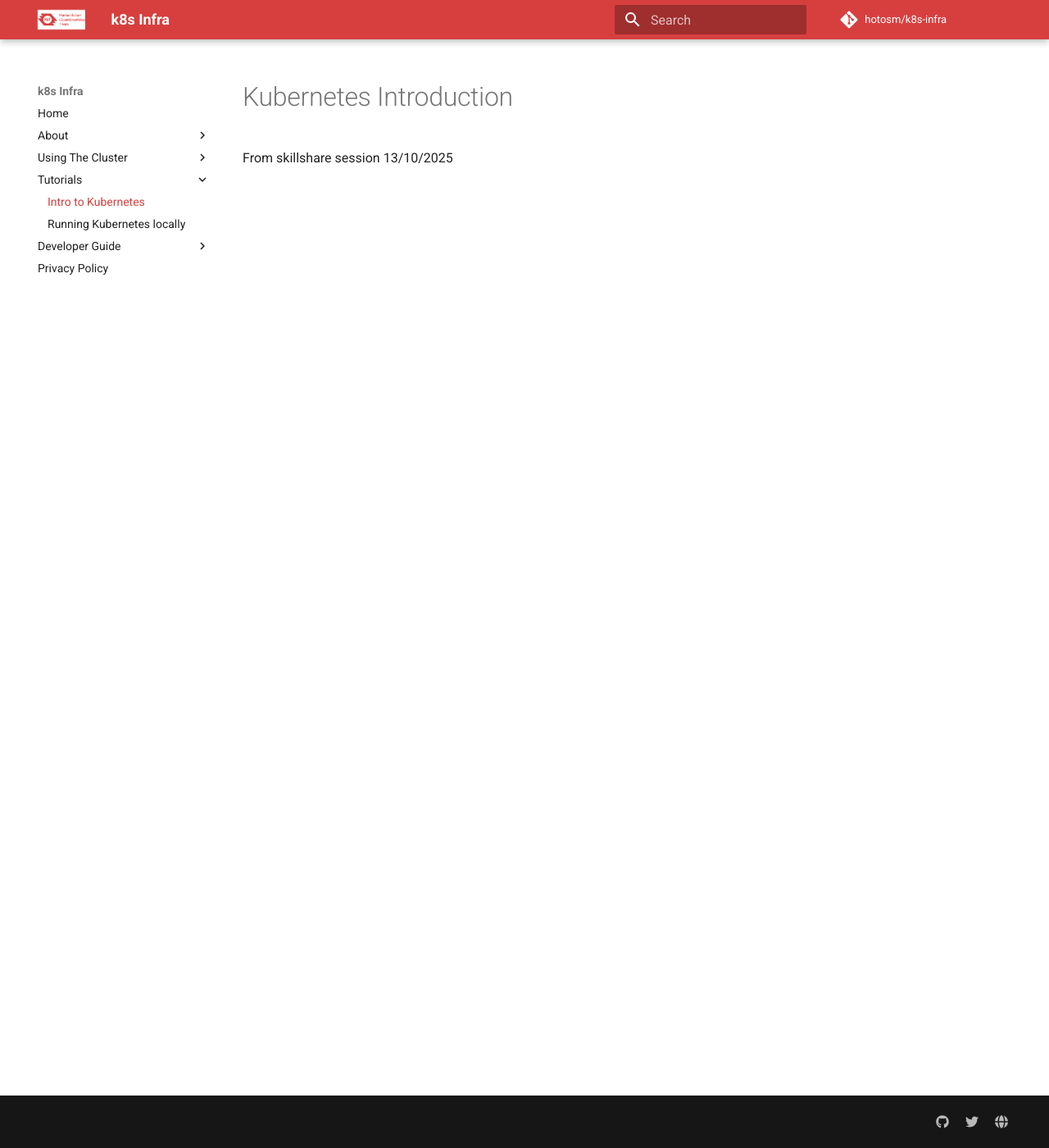
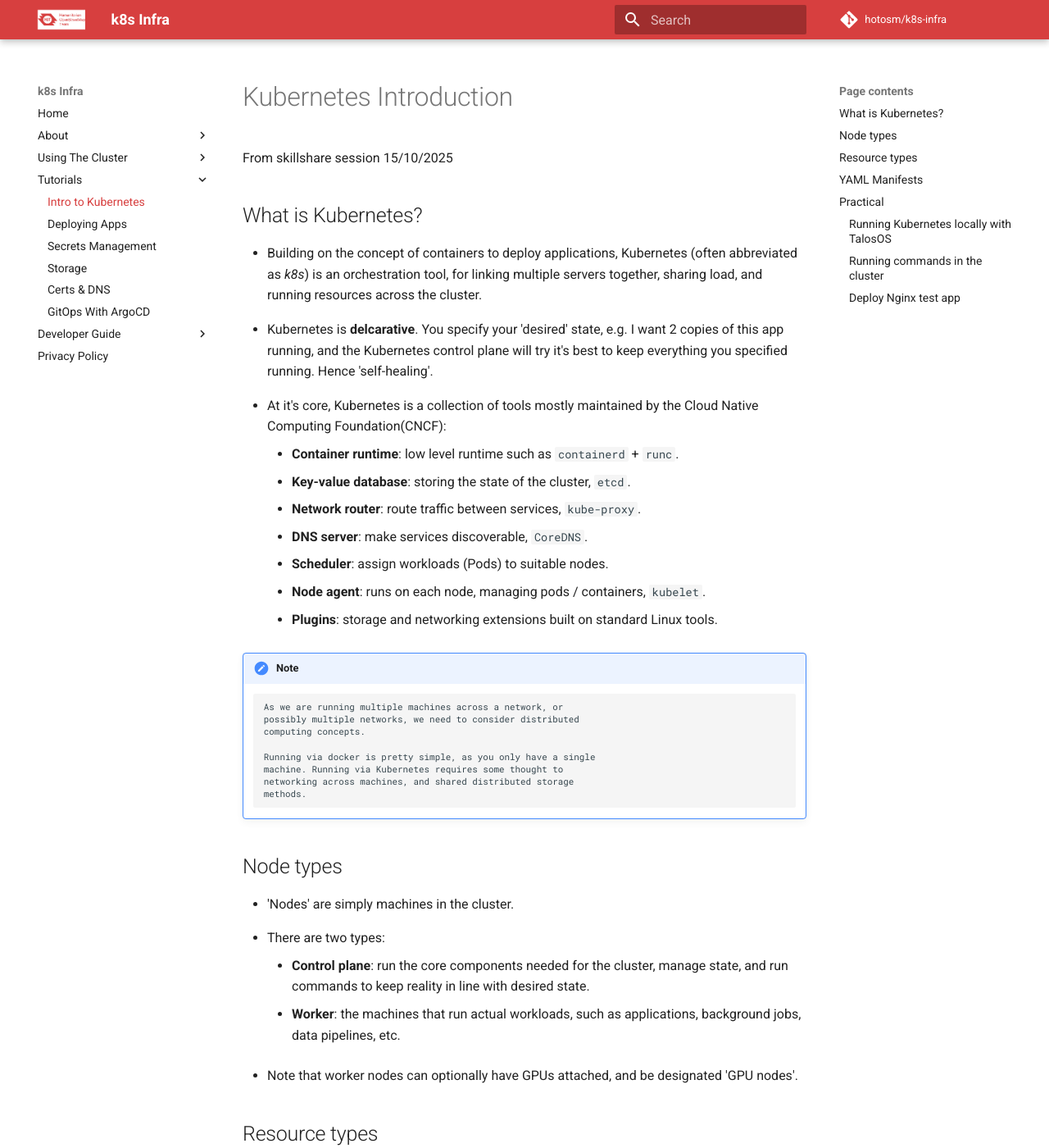
Before and after one commit to hotosm/k8s-infra, an MkDocs documentation site: the page built from docs/tutorial/k8s-intro.md, in a window 1280 px wide and 1400 px high. Shown: the whole window at 82% size. Built offline with MkDocs 1.6.1 and Material for MkDocs 9.7.7, drawn with Linux system fonts in a browser that asks for light colours; comment, search, counter and statistics services are not loaded; some of the changed text lies outside the part shown.

Commit message:
docs: start kubernetes tutorial session docs

````diff
--- a/docs/tutorial/k8s-intro.md
+++ b/docs/tutorial/k8s-intro.md
@@ -1,3 +1,166 @@
 # Kubernetes Introduction
 
-From skillshare session 13/10/2025
+From skillshare session 15/10/2025
+
+## What is Kubernetes?
+
+- Building on the concept of containers to deploy applications,
+  Kubernetes (often abbreviated as *k8s*) is an orchestration tool,
+  for linking multiple servers together, sharing load, and running
+  resources across the cluster.
+
+- Kubernetes is **delcarative**. You specify your 'desired'
+  state, e.g. I want 2 copies of this app running, and
+  the Kubernetes control plane will try it's best to keep
+  everything you specified running. Hence 'self-healing'.
+
+- At it's core, Kubernetes is a collection of tools mostly maintained
+  by the Cloud Native Computing Foundation(CNCF):
+  - **Container runtime**: low level runtime such as `containerd` + `runc`.
+  - **Key-value database**: storing the state of the cluster, `etcd`.
+  - **Network router**: route traffic between services, `kube-proxy`.
+  - **DNS server**: make services discoverable, `CoreDNS`.
+  - **Scheduler**: assign workloads (Pods) to suitable nodes.
+  - **Node agent**: runs on each node, managing pods / containers, `kubelet`.
+  - **Plugins**: storage and networking extensions built on standard
+    Linux tools.
+
+!!! note
+
+        As we are running multiple machines across a network, or
+        possibly multiple networks, we need to consider distributed
+        computing concepts.
+
+        Running via docker is pretty simple, as you only have a single
+        machine. Running via Kubernetes requires some thought to
+        networking across machines, and shared distributed storage
+        methods.
+
+## Node types
+
+- 'Nodes' are simply machines in the cluster.
+
+- There are two types:
+  - **Control plane**: run the core components needed for the cluster,
+    manage state, and run commands to keep reality in line with
+    desired state.
+  - **Worker**: the machines that run actual workloads, such as
+    applications, background jobs, data pipelines, etc.
+
+- Note that worker nodes can optionally have GPUs attached, and be
+  designated 'GPU nodes'.
+
+## Resource types
+
+- There are too many to list here, but the key ones you need are:
+  - **Pods**: essentially a wrapper around a container (± initContainer).
+  - **Deployment**: defines how many copies of a pod should run across nodes.
+  - **RepicaSet**: like a deployment, but runs exactly one pod for each
+    node in cluster.
+  - **Service**: provides a network endpoint and load balancing for pods.
+  - **Ingress**: exposes HTTP/HTTPS applications externally, often using
+    domain names and TLS certificates.
+  - **ConfigMap / Secret**: define configuration or credentials for apps.
+  - **Namespace**: a separated group of resources, for better organisation /
+    isolation (for example, group all pods that make up a single app).
+
+## YAML Manifests
+
+- Each resource in Kubernetes can be defined as a YAML.
+
+- An example deployment for two Nginx pod replicas:
+
+```yaml
+apiVersion: apps/v1
+kind: Deployment
+metadata:
+  name: nginx-deployment
+  labels:
+    app: nginx
+spec:
+  replicas: 2                     # desired number of Pod replicas
+  selector:
+    matchLabels:
+      app: nginx                  # label used to match Pods
+  template:
+    metadata:
+      labels:
+        app: nginx                # applied to the Pods themselves
+    spec:
+      containers:
+        - name: nginx
+          image: nginx:1.27-alpine
+          ports:
+            - containerPort: 80   # port exposed by the container
+          securityContext:
+            allowPrivilegeEscalation: false
+            capabilities:
+              drop: ["ALL"]
+            runAsNonRoot: true
+            seccompProfile:
+              type: RuntimeDefault
+```
+
+## Practical
+
+### Running Kubernetes locally with TalosOS
+
+1. Install Docker.
+2. Install TalosCTL: `curl -sL https://talos.dev/install | sh`.
+3. Create a local cluster: `talosctl cluster create`.
+4. Wait a minute, then run workloads with `kubectl`.
+5. Destroy the cluster `talosctl cluster destroy`.
+
+### Running commands in the cluster
+
+Either install tools manually, or use my helper image:
+
+```bash
+# Set alias, place in ~/.bashrc if you prefer
+alias aws-shell='docker run --rm -it --name aws-cli -v $HOME:/root -v /var/run/docker.sock:/var/run/docker.sock --workdir /root --network host ghcr.io/spwoodcock/awscli-kubectl:latest'
+
+aws-shell
+
+# Connect to cluster
+kcc
+
+# View cluster details
+kubectl get node
+kubectl get pods --all-namespaces
+
+# Change namespace
+ns
+```
+
+### Deploy Nginx test app
+
+- Using the Nginx deployment YAML defined above, create the file
+  `nginx.yaml`.
+
+- Next, apply the deployment to the cluster:
+
+```bash
+kubectl apply -f nginx.yaml
+
+kubectl get pods
+```
+
+- Let's scale the deployment to 4 replicas:
+
+```bash
+kubectl scale deployment nginx-deployment --replicas=4
+```
+
+- View the details of a pod:
+
+```bash
+kubectl get pods
+kubectl describe pod/nginx-deployment-xxxx-xxxx
+kubectl logs pod/nginx-deployment-xxxx-xxxx
+```
+
+- Then delete the deployment:
+
+```bash
+kubectl delete -f nginx.yaml
+```
--- a/mkdocs.yml
+++ b/mkdocs.yml
@@ -62,8 +62,11 @@ nav:
       - Routing to the cluster: usage/routing-to-cluster-apps.md
   - Tutorials:
       - Intro to Kubernetes: tutorial/k8s-intro.md
-      - Running Kubernetes locally: https://docs.hotosm.org/dev-guide/containers/kubernetes-local-kind
-      # - Next: tutorial/next.md
+      - Deploying Apps: tutorial/deploying-apps.md
+      - Secrets Management: tutorial/secrets-management.md
+      - Storage: tutorial/storage.md
+      - Certs & DNS: tutorial/certs-and-dns.md
+      - GitOps With ArgoCD: tutorial/gitops-argocd.md
   - Developer Guide:
       - Practices:
           - Dev Practices: https://docs.hotosm.org/dev-practices
````
Also changed, not shown: README.md (+1 -1 lines), docs/tutorial/certs-and-dns.md (added, +1 -0 lines), docs/tutorial/deploying-apps.md (added, +243 -0 lines), docs/tutorial/gitops-argocd.md (added, +1 -0 lines), docs/tutorial/secrets-management.md (added, +6 -0 lines), docs/usage/connecting-to-cluster.md (+1 -1 lines), docs/tutorial/storage.md (added).
